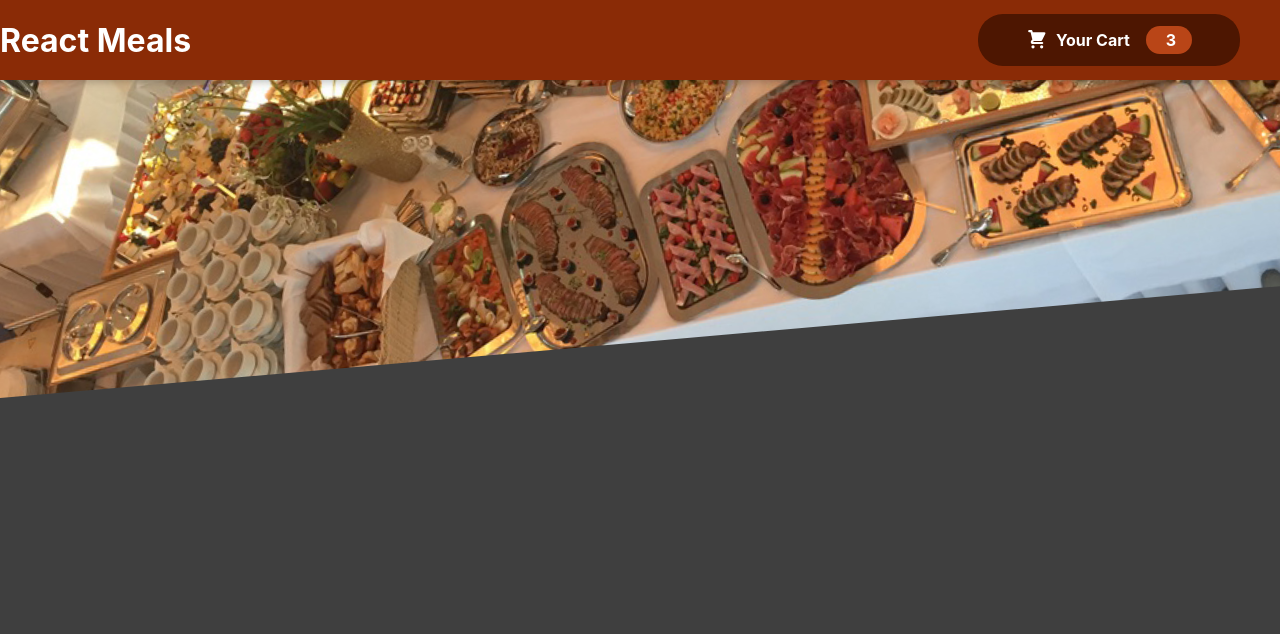
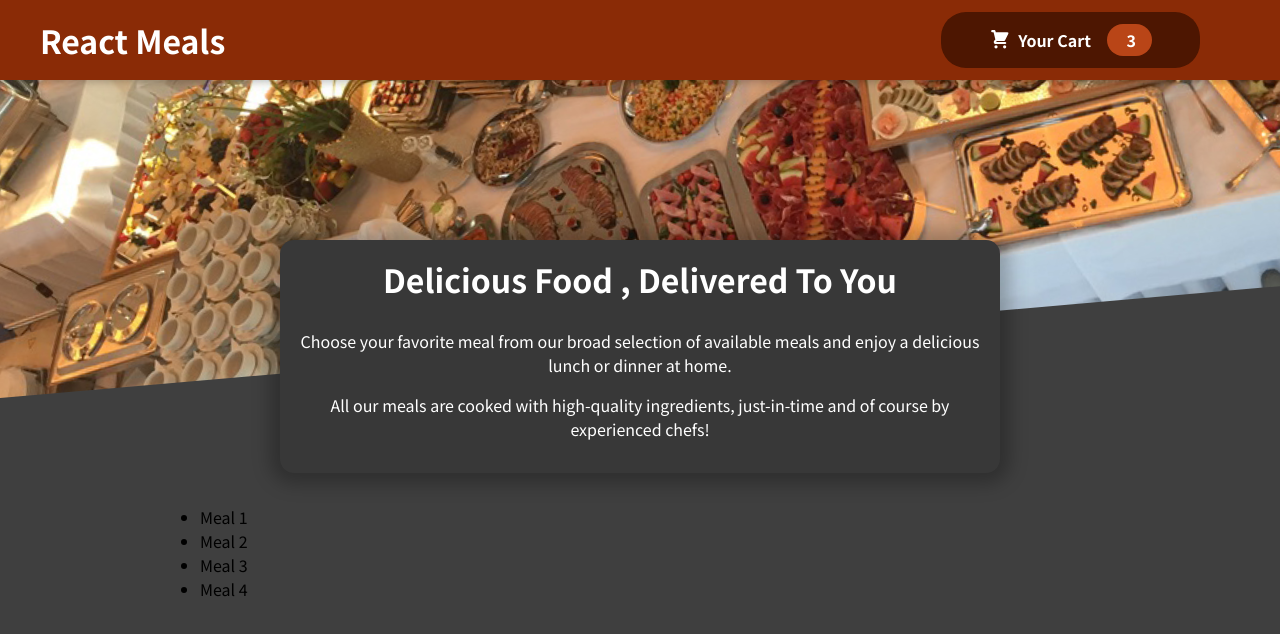
Before and after one commit to ZiadSheriif/Food-Shop, a React (Create React App) app: page / in a window 1280 px wide. Shown: the top 634 px of the page. Built offline with nearby package versions, Linux system fonts and the light colour scheme.

Commit message:
feat: add meals

```diff
--- a/package.json
+++ b/package.json
@@ -7,6 +7,7 @@
     "@testing-library/react": "^13.4.0",
     "@testing-library/user-event": "^13.5.0",
     "react": "^18.2.0",
+    "react-bootstrap": "^2.5.0",
     "react-dom": "^18.2.0",
     "react-scripts": "5.0.1",
     "styled-components": "^5.3.6",
--- a/src/App.js
+++ b/src/App.js
@@ -1,10 +1,17 @@
 import React from 'react'
 import Header from "./Components/Layout/Header/Header";
+import Meals from "./Components/Meals/Meals/Meals";
+import Note from "./Components/Layout/Note/Note";
+import Card from 'react-bootstrap/Card';
 
 function App() {
     return (
         <>
             <Header/>
+            <main>
+                <Meals/>
+            </main>
+
         </>
     );
 }
--- a/src/Components/Layout/Header/Header.styled.js
+++ b/src/Components/Layout/Header/Header.styled.js
@@ -10,6 +10,7 @@ export const StyledHeader = styled.header`
   background-color: #8a2b06;
   color: white;
   display: flex;
+  padding:2.5rem;
   justify-content: space-between;
   align-items: center;
   box-shadow: 0 2px 8px rgba(0, 0, 0, 0.25);
--- /dev/null
+++ b/src/Components/Layout/Note/Note.js
@@ -0,0 +1,19 @@
+import Card from 'react-bootstrap/Card';
+
+const Note = () => {
+    return (
+        <Card style={{width: '18rem'}}>
+            <Card.Body>
+                <Card.Title>Card Title</Card.Title>
+                <Card.Subtitle className="mb-2 text-muted">Card Subtitle</Card.Subtitle>
+                <Card.Text>
+                    Some quick example text to build on the card title and make up the
+                    bulk of the card's content.
+                </Card.Text>
+                <Card.Link href="#">Card Link</Card.Link>
+                <Card.Link href="#">Another Link</Card.Link>
+            </Card.Body>
+        </Card>
+    );
+}
+export default Note;
--- /dev/null
+++ b/src/Components/Meals/AvailableMeals/AvailableMeals.js
@@ -0,0 +1,40 @@
+import classes from './AvailableMeals.module.css'
+
+const AvailableMeals = () => {
+    const DUMMY_MEALS = [
+        {
+            id: '1',
+            name: 'Meal 1',
+            description: 'Meal description 1',
+            price: '100',
+        },
+        {
+            id: '2',
+            name: 'Meal 2',
+            description: 'Meal description 2',
+            price: '200'
+        },
+        {
+            id: '3',
+            name: 'Meal 3',
+            description: 'Meal description 3',
+            price: '300'
+        },
+        {
+            id: '4',
+            name: 'Meal 4',
+            description: 'Meal description 4',
+            price: '400'
+        },
+    ]
+    const mealList = DUMMY_MEALS.map((meal) => <li>{meal.name}</li>);
+
+    return (
+        <section>
+            <ul className={classes.meals}>
+                {mealList}
+            </ul>
+        </section>
+    );
+};
+export default AvailableMeals;
--- /dev/null
+++ b/src/Components/Meals/AvailableMeals/AvailableMeals.module.css
@@ -0,0 +1,24 @@
+.meals {
+    max-width: 60rem;
+    width: 90%;
+    margin: 2rem auto;
+    animation: meals-appear 1s ease-out forwards;
+}
+
+.meals ul {
+    list-style: none;
+    margin: 0;
+    padding: 0;
+}
+
+@keyframes meals-appear {
+    from {
+        opacity: 0;
+        transform: translateY(3rem);
+    }
+
+    to {
+        opacity: 1;
+        transform: translateY(0);
+    }
+}
--- /dev/null
+++ b/src/Components/Meals/MealSummary/MealSummary.js
@@ -0,0 +1,21 @@
+import  classes from './MealsSummary.module.css'
+const MealSummary = () => {
+    return (
+        <section className={classes.summary}>
+            <h2 >
+                Delicious Food , Delivered To You
+            </h2>
+            <p>
+                Choose your favorite meal from our broad selection of available meals
+                and enjoy a delicious lunch or dinner at home.
+            </p>
+            <p>
+                All our meals are cooked with high-quality ingredients, just-in-time and
+                of course by experienced chefs!
+            </p>
+        </section>
+
+    );
+
+};
+export default MealSummary;
--- /dev/null
+++ b/src/Components/Meals/MealSummary/MealsSummary.module.css
@@ -0,0 +1,18 @@
+.summary {
+    text-align: center;
+    max-width: 45rem;
+    width: 90%;
+    margin: auto;
+    margin-top: -10rem;
+    position: relative;
+    background-color: #383838;
+    color: white;
+    border-radius: 14px;
+    padding: 1rem;
+    box-shadow: 0 1px 18px 10px rgba(0, 0, 0, 0.25);
+}
+
+.summary h2 {
+    font-size: 2rem;
+    margin-top: 0;
+}
--- /dev/null
+++ b/src/Components/Meals/Meals/Meals.js
@@ -0,0 +1,12 @@
+import AvailableMeals from "../AvailableMeals/AvailableMeals";
+import MealSummary from "../MealSummary/MealSummary";
+
+const Meals = () => {
+    return (
+        <>
+            <MealSummary/>
+            <AvailableMeals/>
+        </>
+    );
+};
+export  default Meals;
--- a/src/index.css
+++ b/src/index.css
@@ -1,16 +1,14 @@
+@import url('https://fonts.googleapis.com/css2?family=Noto+Sans+JP:wght@400;700&display=swap');
+
+* {
+  box-sizing: border-box;
+}
+
+html {
+  font-family: 'Noto Sans JP', sans-serif;
+}
+
 body {
   margin: 0;
-  font-family: -apple-system, BlinkMacSystemFont, 'Segoe UI', 'Roboto', 'Oxygen',
-    'Ubuntu', 'Cantarell', 'Fira Sans', 'Droid Sans', 'Helvetica Neue',
-    sans-serif;
-  -webkit-font-smoothing: antialiased;
-  -moz-osx-font-smoothing: grayscale;
   background-color: #3f3f3f;
-  /*background-color: white;*/
 }
-
-
-code {
-  font-family: source-code-pro, Menlo, Monaco, Consolas, 'Courier New',
-    monospace;
-}
```
Also changed, not shown: 1 other file (tests, documents, lock files or other folders).
